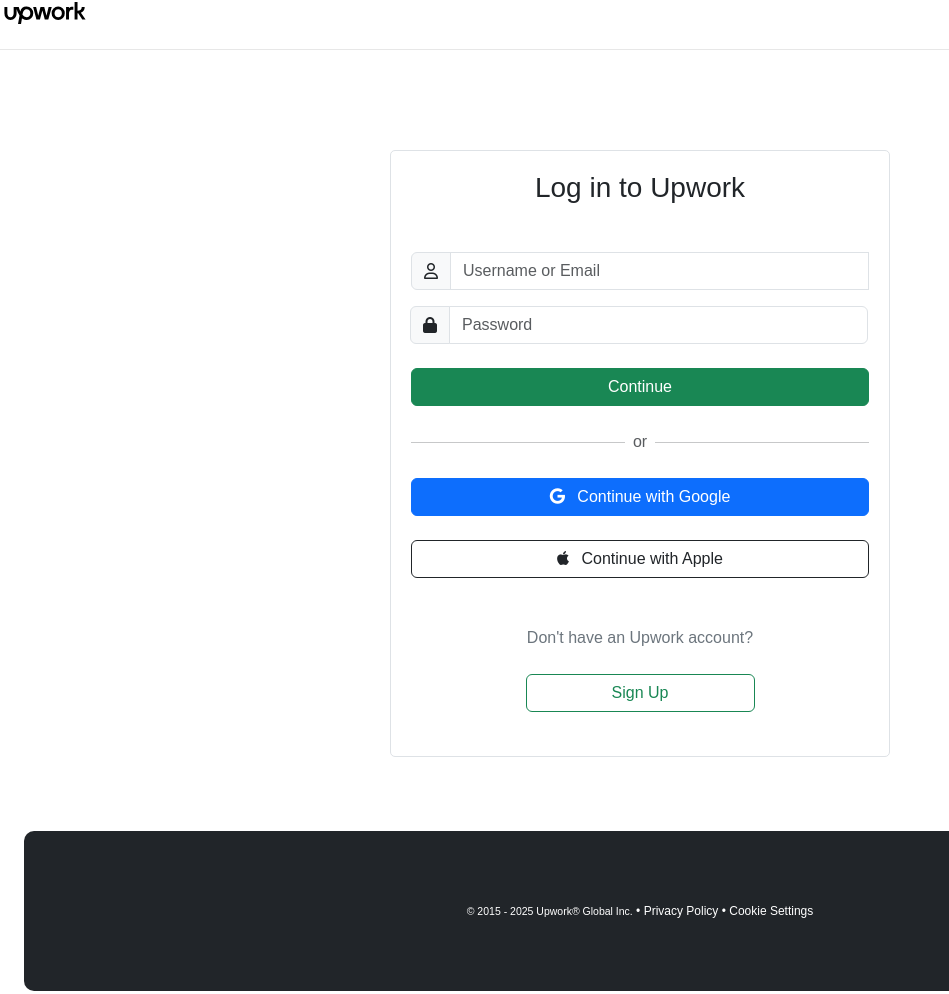
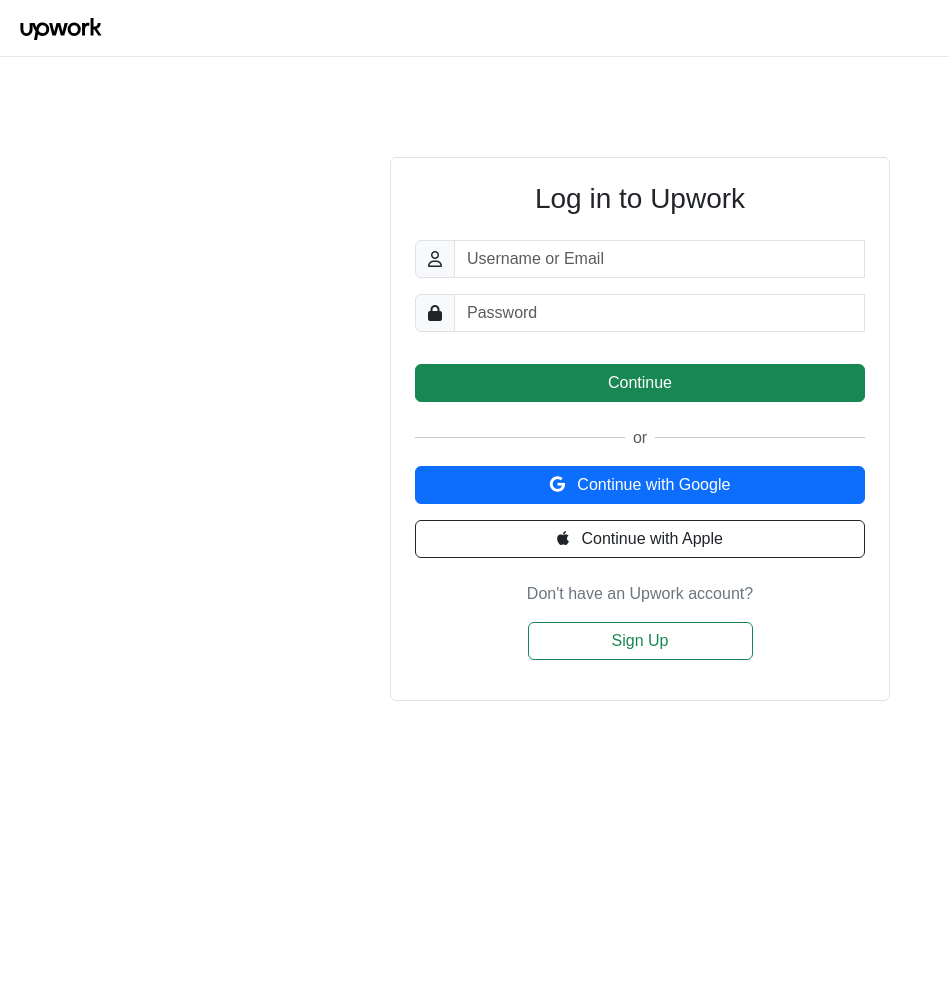
Before and after one commit to YasminMuhamad/Upwork, a plain HTML site: page login.html in a window 1280 px wide. Shown: the whole page, without its empty margins (0-949 px from the left). After the commit the page ends 800 px from the top, so only its background shows below. Drawn offline with Linux system fonts and the light colour scheme.

Commit message:
Update login.html

```diff
--- a/login.html
+++ b/login.html
@@ -12,36 +12,32 @@
 </head>
 
 <body>
-    <header class="bg-white">
+    <header class="bg-white p-3 d-flex align-items-center">
         <a class="navbar-brand" href="home.html"><img src="./src/logo.png" alt="Logo"></a>
-        <button class="navbar-toggler" type="button" data-bs-toggle="collapse" data-bs-target="#navbarNav"
+        <button class="navbar-toggler ms-auto" type="button" data-bs-toggle="collapse" data-bs-target="#navbarNav"
             aria-controls="navbarNav" aria-expanded="false" aria-label="Toggle navigation">
             <span class="navbar-toggler-icon"></span>
         </button>
     </header>
 
+    <div class="center-box">
+        <div class="my-box border p-4 rounded">
+            <form id="loginForm" class="needs-validation" novalidate>
+                <h3 class="text-center mb-4">Log in to Upwork</h3>
 
-    <div class="center-box">
-        <div class="my-box border">
-            <form action="Home.html">
-                <h3>Log in to Upwork</h3>
-
-                <div class="">
-                    <div class="input-group mt-5">
-                        <span class="input-group-text">
-                            <i class="fa-regular fa-user"></i>
-                        </span>
-                        <input type="email" class="form-control" placeholder="Username or Email">
-                        <div class="input-group mt-3">
-                            <span class="input-group-text">
-                                <i class="fa-solid fa-lock"></i>
-                            </span>
-                            <input type="password" class="form-control" placeholder="Password">
+                <div class="input-group mb-3">
+                    <span class="input-group-text"><i class="fa-regular fa-user"></i></span>
+                    <input type="email" class="form-control" id="emailInput" placeholder="Username or Email" required>
+                    <div class="invalid-feedback">Please enter your email.</div>
                 </div>
 
+                <div class="input-group mb-3">
+                    <span class="input-group-text"><i class="fa-solid fa-lock"></i></span>
+                    <input type="password" class="form-control" id="passwordInput" placeholder="Password" required>
+                    <div class="invalid-feedback">Please enter your password.</div>
                 </div>
 
-                    <button type="button" class="btn btn-success mt-4">Continue</button>
+                <button type="submit" class="btn btn-success w-100 mt-3">Continue</button>
 
                 <div class="d-flex align-items-center text-center mt-4">
                     <hr class="flex-grow-1 m-0" />
@@ -49,60 +45,77 @@
                     <hr class="flex-grow-1 m-0" />
                 </div>
 
-                    <button type="button" class="btn btn-primary mt-4">
+                <button type="button" class="btn btn-primary mt-3 w-100">
                     <i class="fa-brands fa-google me-2"></i> Continue with Google
                 </button>
 
-                    <button type="button" class="btn btn-white mt-4 border-dark">
+                <button type="button" class="btn btn-white mt-3 w-100 border-dark">
                     <i class="fa-brands fa-apple me-2"></i> Continue with Apple
                 </button>
 
-                    <label class="text-secondary mt-5 d-block text-center">
+                <label class="text-secondary mt-4 d-block text-center">
                     Don't have an Upwork account?
                 </label>
 
-                    <button type="button" class="btn btn-outline-success w-50 d-block mx-auto my-4"
+                <button type="button" class="btn btn-outline-success w-50 d-block mx-auto my-3"
                     onclick="location.href='signup.html'">Sign Up</button>
-
-                </div>
-
-
             </form>
         </div>
     </div>
-    <footer class="m-4 bg-dark text-center text-white p-5">
-        <small>© 2015 - 2025 Upwork® Global Inc.<a href="#"> • Privacy Policy</a><a href="#"> • Cookie
-                Settings</a></small>
-    </footer>
+
+    <!-- Modal -->
+    <div class="modal fade" id="usrPassFailModal" tabindex="-1" aria-hidden="true">
+        <div class="modal-dialog">
+            <div class="modal-content">
+                <div class="modal-header">
+                    <h5 class="modal-title">Status</h5>
+                    <button type="button" class="btn-close" data-bs-dismiss="modal" aria-label="Close"></button>
+                </div>
+                <div class="modal-body">User Email or Password is Incorrect!</div>
+                <div class="modal-footer">
+                    <button type="button" class="btn btn-secondary" data-bs-dismiss="modal">Close</button>
+                </div>
+            </div>
+        </div>
+    </div>
+
     <script src="jquery-3.1.1.js"></script>
 
     <script>
         $(document).ready(function () {
-            $('.btn-success').click(function () {
-                let emailInput = $('input[type="email"]').val().trim();
-                let passwordInput = $('input[type="password"]').val().trim();
+            const form = $('#loginForm')[0];
 
-                let usersData = localStorage.getItem('users');
-                if (!usersData) {
-                    alert('No accounts found. Please sign up first.');
+            $('#loginForm').on('submit', function (e) {
+                e.preventDefault();
+                e.stopPropagation();
+
+                // Bootstrap validation
+                if (!form.checkValidity()) {
+                    $(form).addClass('was-validated');
                     return;
                 }
 
-                let users = JSON.parse(usersData);
+                const emailInput = $('#emailInput').val().trim();
+                const passwordInput = $('#passwordInput').val().trim();
+                let usersData = localStorage.getItem('users');
 
-                let foundUser = users.find(u => u.email === emailInput && u.password === passwordInput);
+                if (!usersData) {
+                    new bootstrap.Modal(document.getElementById('usrPassFailModal')).show();
+                    return;
+                }
+
+                const users = JSON.parse(usersData);
+                const foundUser = users.find(u => u.email === emailInput && u.password === passwordInput);
 
                 if (foundUser) {
-                    alert('Login successful!');
                     window.location.href = 'home.html';
                 } else {
-                    alert('Email or password is incorrect.');
+                    new bootstrap.Modal(document.getElementById('usrPassFailModal')).show();
                 }
             });
         });
     </script>
 
-
 </body>
 
 </html>
```
Lines whose indentation alone changed are shown as unchanged.
